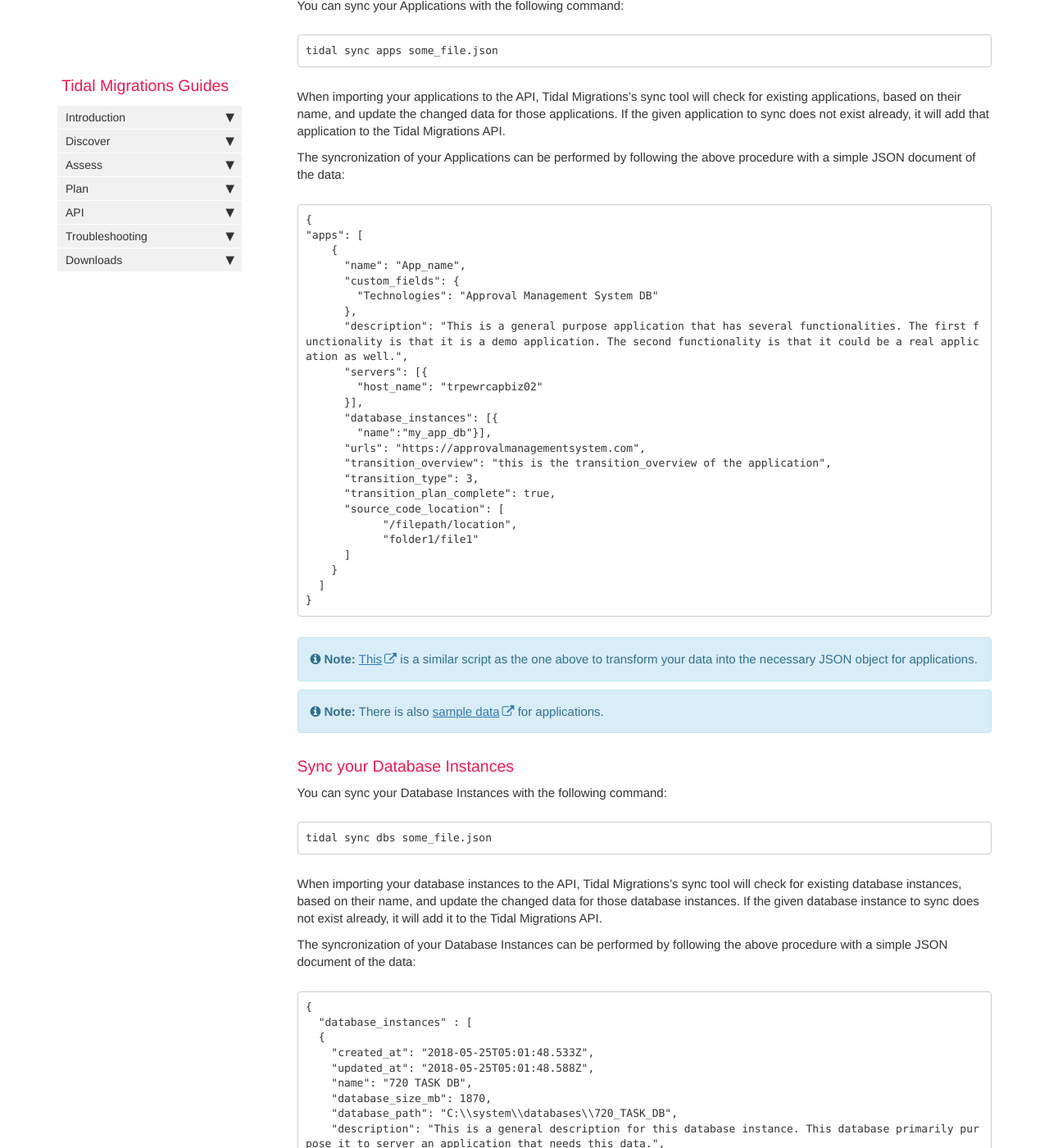
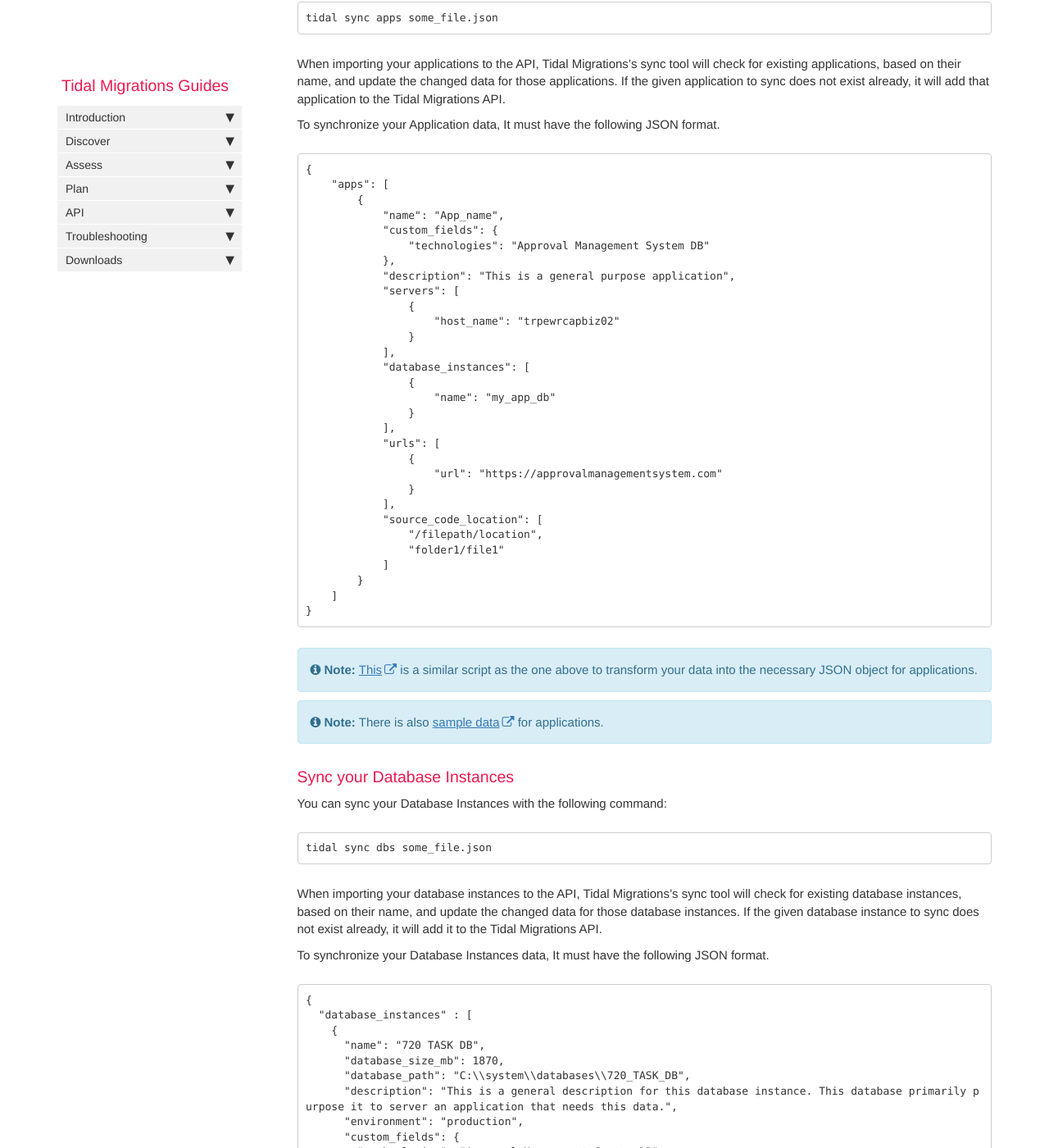
Before and after one commit to tidalmigrations/tidalmigrations.github.io, a Jekyll site: the page built from pages/tidal tools/syncservers.md, in a window 1280 px wide and 1400 px high, scrolled down 3354 px. Shown: the whole window at 82% size. Built offline with Jekyll 4.4.1, drawn with Linux system fonts in a browser that asks for light colours; nearby versions of some CDN libraries; comment, search, counter and statistics services are not loaded; some of the changed text lies outside the part shown.

Commit message:
adjust syncservers documentation (#226)
* adjust syncservers documentation

* fix typos, improve readability

* adjust tidal sync db payload

````diff
--- a/pages/tidal tools/syncservers.md
+++ b/pages/tidal tools/syncservers.md
@@ -19,12 +19,11 @@ date source, by continually updating your inventory on a recurring schedule.
 
 {% include note.html content="You will first need to have [Tidal Tools installed and logged in](https://guides.tidalmg.com/tidal-tools.html) to your Workspace." %}
 
-You can sync any data source with Tidal Migrations by generating a simple JSON document of the data.
+To upload your server inventory into your Tidal Migrations workspace you need to transform your data into JSON format.
 
-This data can be passed as standard input to the `tidal sync servers` command and your servers data will be
-synchronized via the API.
+This data can be passed as standard input to the `tidal sync servers` command and your servers data will be synchronized via the API.
 
-The JSON document must be created in the specified format. The top-level key must be `"servers"`,
+The JSON document must have this specified format. The top-level key must be `"servers"`,
 with a value of an array. The array can consist of the various keys as shown below, describing the server to be synced.
 You can also include any other arbitrary fields in the key `"custom_fields"`.
 
@@ -38,7 +37,7 @@ already exist." %}
   "servers": [
     {
         "host_name": "ewrfceapcfg03",
-        "description": "This is a general description for this server. The server has several functions. One function is to serve serveral applications. Another is to store some databases.",
+        "description": "This is a general description for this server.",
         "custom_fields": {
           "tcp_port": 11441,
           "database_software": "SQL 2008 SP3",
@@ -82,7 +81,7 @@ We recommend that you setup your inventories to sync *every 24 hours*, this will
 
 ### Transforming your data
 
-If your document is not formatted as the above, not to worry.
+If your server inventory is not available in the required JSON format, don't worry we have you covered.
 
 Suppose you have a [**csv** file](servers.csv).
 
@@ -162,32 +161,38 @@ tidal sync apps some_file.json
 When importing your applications to the API, Tidal Migrations's sync tool will check for existing applications, based on their name, and update the changed data for those applications.
 If the given application to sync does not exist already, it will add that application to the Tidal Migrations API.
 
-The syncronization of your Applications can be performed by following the above procedure with a simple JSON document of the data:
+To synchronize your Application data, It must have the following JSON format.
 
 ```
 {
-"apps": [
-    {
-      "name": "App_name",
-      "custom_fields": {
-        "Technologies": "Approval Management System DB"
-      },
-      "description": "This is a general purpose application that has several functionalities. The first functionality is that it is a demo application. The second functionality is that it could be a real application as well.",
-      "servers": [{
-        "host_name": "trpewrcapbiz02"
-      }],
-      "database_instances": [{
-        "name":"my_app_db"}],
-      "urls": "https://approvalmanagementsystem.com",
-      "transition_overview": "this is the transition_overview of the application",
-      "transition_type": 3,
-      "transition_plan_complete": true,
-      "source_code_location": [
-            "/filepath/location",
-            "folder1/file1"
-      ]
-    }
-  ]
+    "apps": [
+        {
+            "name": "App_name",
+            "custom_fields": {
+                "technologies": "Approval Management System DB"
+            },
+            "description": "This is a general purpose application",
+            "servers": [
+                {
+                    "host_name": "trpewrcapbiz02"
+                }
+            ],
+            "database_instances": [
+                {
+                    "name": "my_app_db"
+                }
+            ],
+            "urls": [
+                {
+                    "url": "https://approvalmanagementsystem.com"
+                }
+            ],
+            "source_code_location": [
+                "/filepath/location",
+                "folder1/file1"
+            ]
+        }
+    ]
 }
 ```
 {% include note.html content="[This](https://github.com/tidalmigrations/gists/blob/master/transformations/scripts/csv_transform.rb) is a similar script as the one above to transform your data into the necessary JSON object for applications." %}
@@ -205,23 +210,20 @@ tidal sync dbs some_file.json
 When importing your database instances to the API, Tidal Migrations's sync tool will check for existing database instances, based on their name, and update the changed data for those database instances.
 If the given database instance to sync does not exist already, it will add it to the Tidal Migrations API.
 
-The syncronization of your Database Instances can be performed by following the above procedure with a simple JSON document of the data:
+To synchronize your Database Instances data, It must have the following JSON format.
 ```
 {
   "database_instances" : [
-  {
-    "created_at": "2018-05-25T05:01:48.533Z",
-    "updated_at": "2018-05-25T05:01:48.588Z",
-    "name": "720 TASK DB",
-    "database_size_mb": 1870,
-    "database_path": "C:\\system\\databases\\720_TASK_DB",
-    "description": "This is a general description for this database instance. This database primarily purpose it to server an application that needs this data.",
-    "custom_fields": {
-            "Technologies": "Approval Management System DB"
-      },
-    "environment_id": 2,
-    "move_group_id": 3
-  }
- ]
+    {
+      "name": "720 TASK DB",
+      "database_size_mb": 1870,
+      "database_path": "C:\\system\\databases\\720_TASK_DB",
+      "description": "This is a general description for this database instance. This database primarily purpose it to server an application that needs this data.",
+      "environment": "production",
+      "custom_fields": {
+        "technologies": "Approval Management System DB"
+      }
+    }
+  ]
 }
 ```
````
Also changed, not shown: other parts of pages/tidal tools/syncservers.md (+3 -3 lines).
